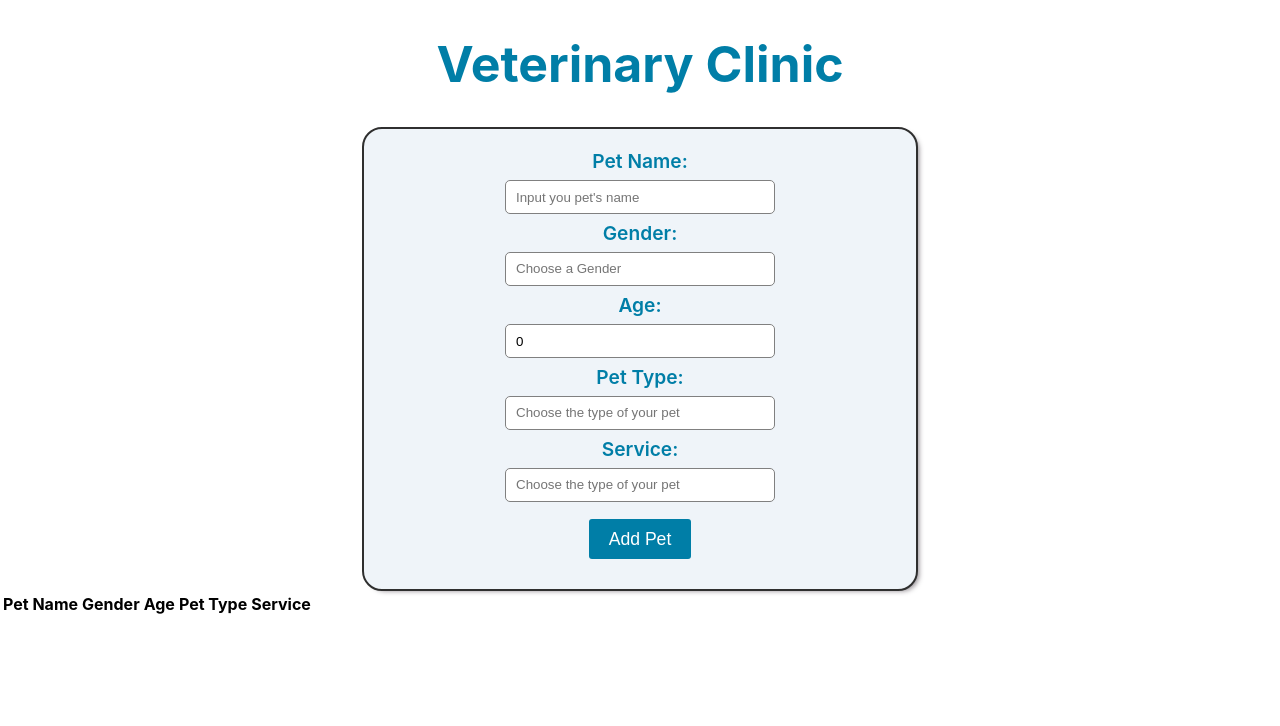
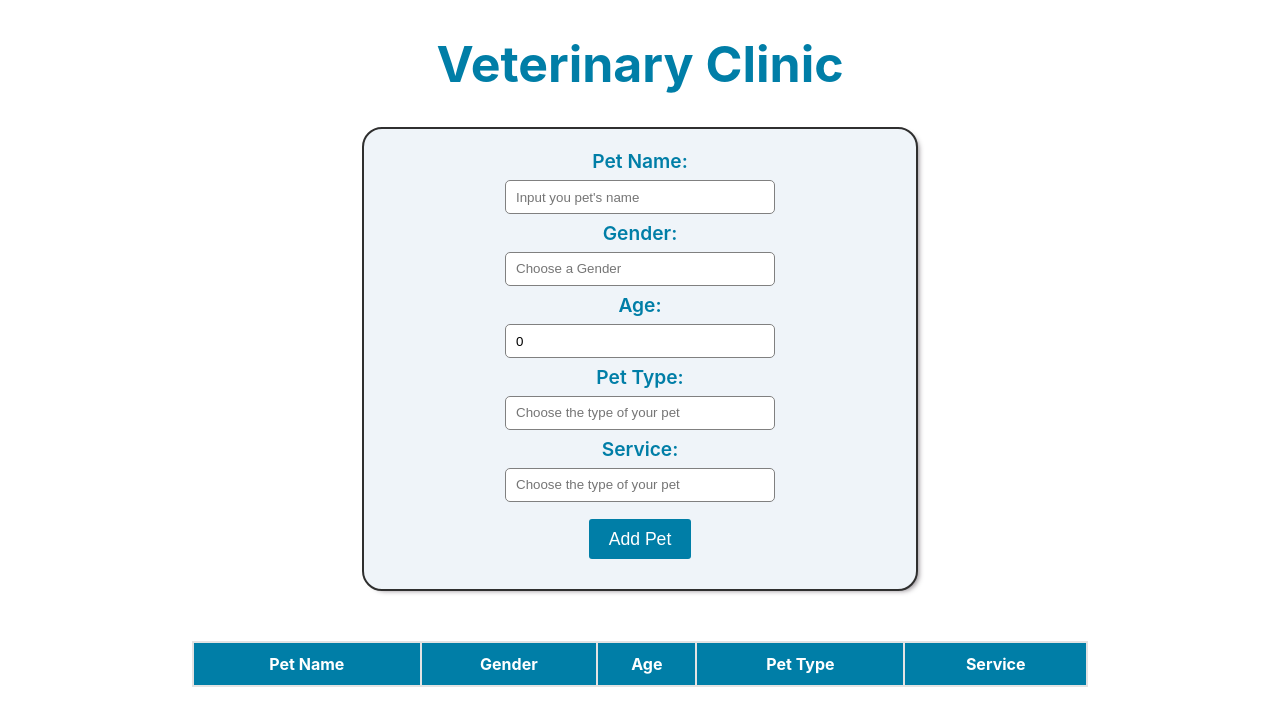
Before and after one commit to davidvm1/practica4, a React (Create React App) app: page / in a window 1280 px wide. Shown: the top 726 px of the page. Built offline with nearby package versions, Linux system fonts and the light colour scheme.

Commit message:
Functionality and Styles Done

```diff
--- a/src/components/Petlist.js
+++ b/src/components/Petlist.js
@@ -1,19 +1,36 @@
 import React, { useContext, useEffect } from "react";
 import Pet from "./Pet";
 import { PetContext } from "../contexts/PetContext";
+import styled from "styled-components";
+
+const StyledTable = styled.table`
+  background-color: #e3e3e3;
+  margin: 50px auto;
+  width: 70%;
+
+  thead {
+    color: white;
+    background: #007ea7;
+
+    th {
+      height: 40px;
+    }
+  }
+`;
 
 const Petlist = () => {
   const [pets, setPets] = useContext(PetContext);
 
   return (
-    <table>
-      <tr>
+    <StyledTable>
+      <thead>
         <th>Pet Name</th>
         <th>Gender</th>
         <th>Age</th>
         <th>Pet Type</th>
         <th>Service</th>
-      </tr>
+      </thead>
+      <tbody>
         {pets.map((pet) => (
           <Pet
             name={pet.name}
@@ -23,7 +40,8 @@ const Petlist = () => {
             service={pet.service}
           />
         ))}
-    </table>
+      </tbody>
+    </StyledTable>
   );
 };
 
```
Also changed, not shown: src/components/PetForm.js (+6 -1 lines). Lines whose indentation alone changed are shown as unchanged.
